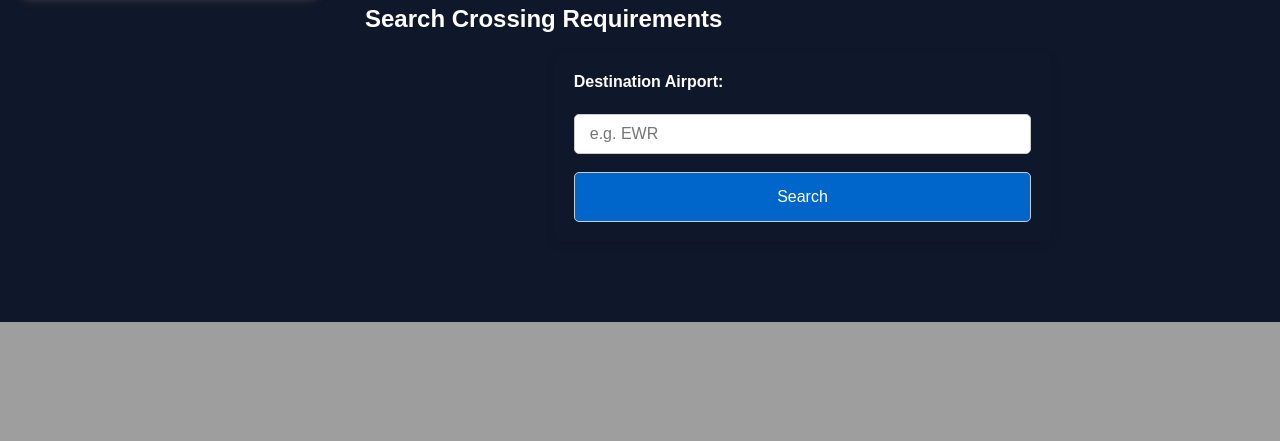
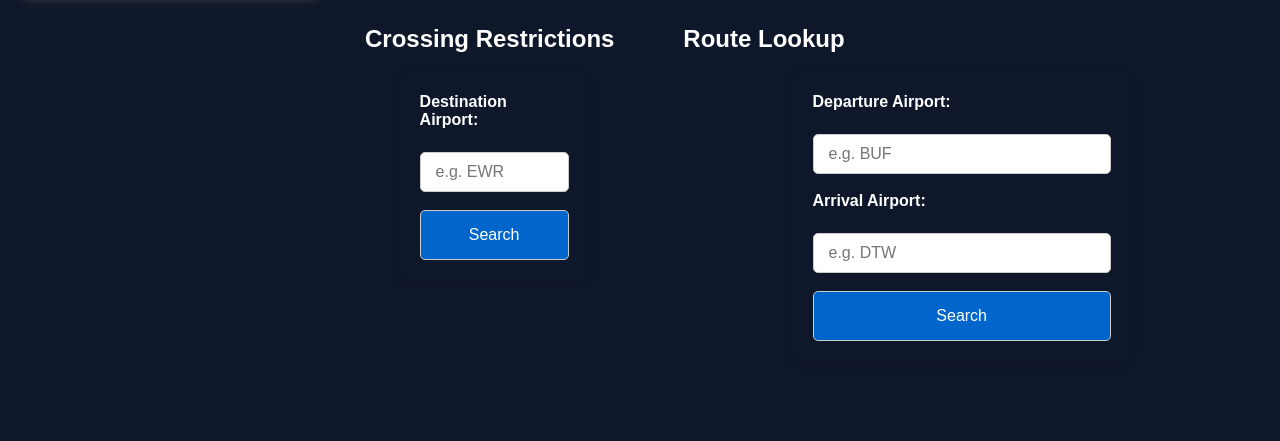
Before and after one commit to alphagolfcharlie/ids-backend, a Flask app: page / in a window 1280 px wide; the page is wider, and only the part inside the window is pictured. Shown: the part 954-1395 px from the top of that part. Before the commit the page ends 1276 px from the top of that part, so only its background shows below. Run offline with Flask 3, Linux system fonts and the light colour scheme; data that the repository does not hold is empty.

Commit message:
update homepage

```diff
--- a/templates/crossings.html
+++ b/templates/crossings.html
@@ -6,7 +6,7 @@
 
     <form method="GET" action="/crossings">
         <label for="destination">Destination Airport:</label><br>
-        <input type="text" id="destination" name="destination" placeholder="e.g. JFK"><br><br>
+        <input type="text" id="destination" name="destination" placeholder="e.g. EWR"><br><br>
 
 
 
--- a/templates/index.html
+++ b/templates/index.html
@@ -17,7 +17,11 @@
 
     <!-- Crossings Form and Results -->
     <hr style="margin-top: 30px; margin-bottom: 20px;">
-    <h2>Search Crossing Requirements</h2>
+
+    <div style="display: flex; gap: 20px;">
+      <!-- Left 1/3: Crossing Form and Results -->
+      <div style="flex: 1;">
+        <h2>Crossing Restrictions</h2>
 
         <form id="crossingForm" style="margin-bottom: 20px;">
           <label for="destination">Destination Airport:</label><br>
@@ -26,6 +30,21 @@
         </form>
 
         <div id="crossingResults"></div>
+      </div>
+
+      <!-- Right 2/3: Placeholder content -->
+      <div style="flex: 2">
+        <!-- Placeholder content -->
+         <h2>Route Lookup</h2>
+         <form id="routeForm" style="margin-bottom: 20px";>
+            <label for="Departure">Departure Airport:</label><br>
+            <input type="text" id="departure" name="departure" placeholder="e.g. BUF"><br><br>
+            <label for="Arrival">Arrival Airport:</label><br>
+            <input type="text" id="arrival" name="arrival" placeholder="e.g. DTW"><br><br>
+            <input type="submit" value="Search">
+         </form>
+
+         <div id="routeResults"></div>
       </div>
     </div>
 
@@ -303,5 +322,46 @@
   });
 </script>
 
+<script>
+  document.getElementById('routeForm').addEventListener('submit', async function (e) {
+    e.preventDefault();
+
+    const departure = document.getElementById('departure').value.trim().toUpperCase();
+    const arrival = document.getElementById('arrival').value.trim().toUpperCase();
+    const resultsContainer = document.getElementById('routeResults');
+    resultsContainer.innerHTML = 'Searching...';
+
+    try {
+      const res = await fetch(`/api/routes?origin=${departure}&destination=${arrival}`);
+      const data = await res.json();
+
+      if (data.length == 0) {
+        resultsContainer.innerHTML = '<p>No matching LOA items found.</p>'
+        return;
+      }
+    const list = document.createElement('ul');
+
+    data.forEach(route => {
+      const item = document.createElement('li')
+      item.className = 'card';
+      item.style= 'margin-bottom: 10px; padding: 10px; border: 1px solid #ccc; border-radius: 6px;';
+      item.innerHTML = `
+          <strong>${route.origin} → ${route.destination}</strong><br>
+          <span>Route:</span> ${route.route || 'N/A'}<br>
+          <span>Altitude:</span> ${route.altitude}<br>
+          <span>Notes:</span> ${route.notes || 'N/A'}<br>
+      `;
+      list.appendChild(item)
+    });
+
+    resultsContainer.innerHTML = ''
+    resultsContainer.appendChild(list);
+
+  } catch (error) {
+    resultsContainer.innerHTML = '<p>Error loading routes, please try again later.</p>';
+    console.error(error);
+  }
+  });
+</script>
 
 {% endblock %}
```
Lines whose indentation alone changed are shown as unchanged.
